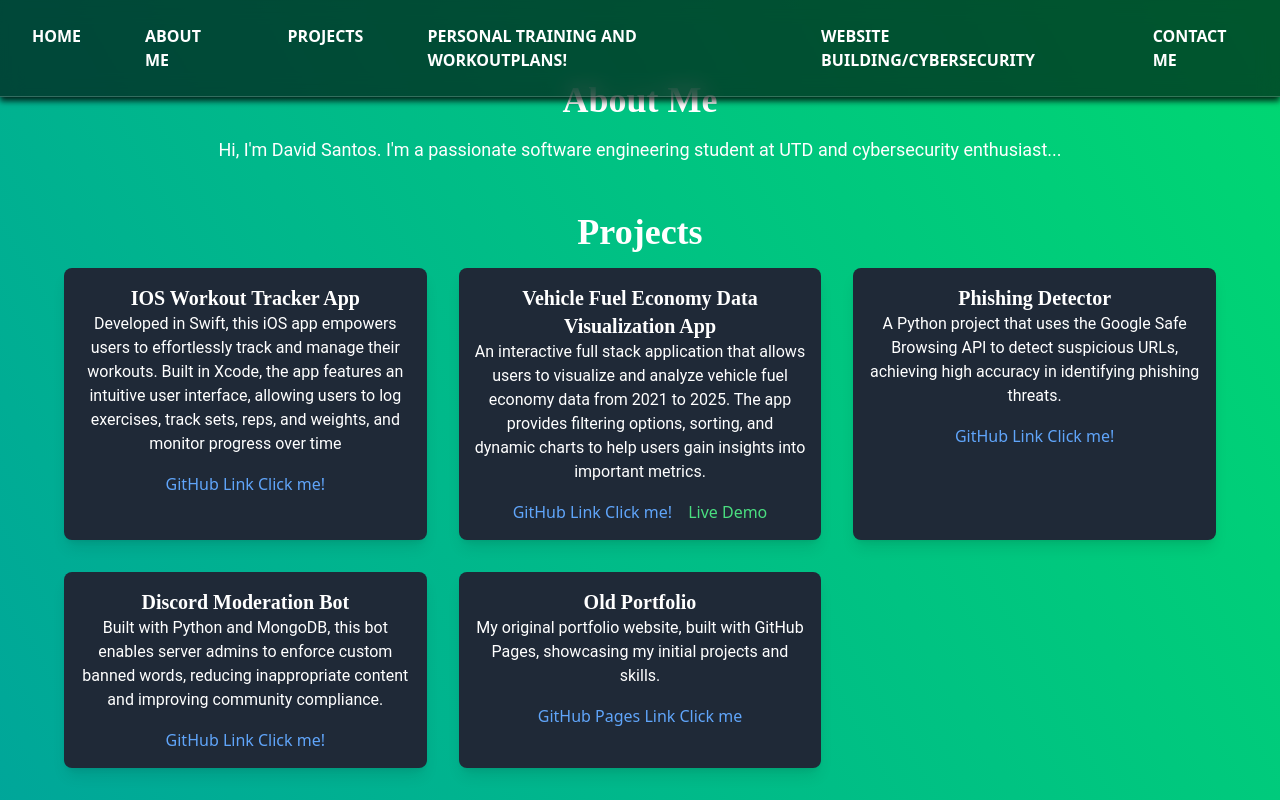
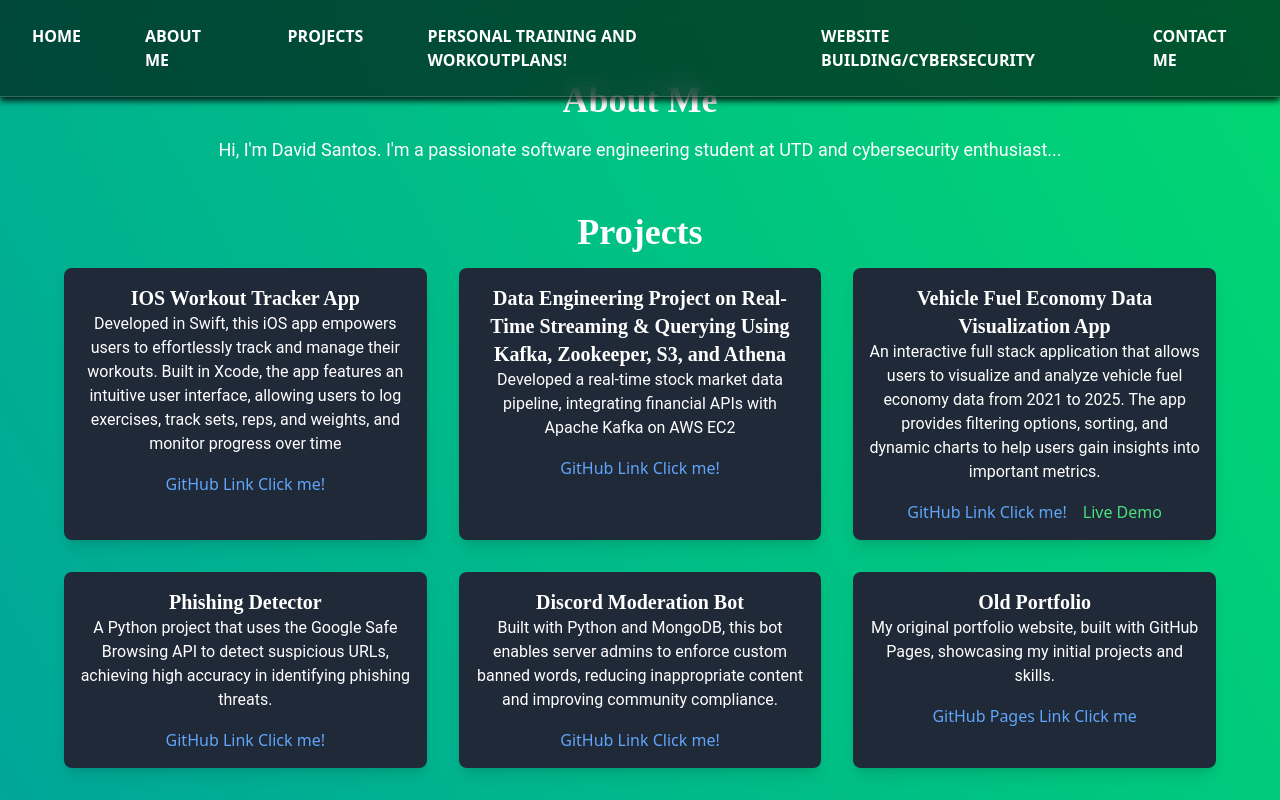
Before and after one commit to DavidSantosTXUSA/davidsantos.dev, a Next.js app: page /projects in a window 1280 px wide. Shown: the top 800 px of the page. Built offline with nearby package versions, Linux system fonts and the light colour scheme.

Commit message:
updated projects to be current

```diff
--- a/app/projects/page.tsx
+++ b/app/projects/page.tsx
@@ -34,7 +34,15 @@ export default function Projects() {
                                {/* <a href="placeholder" target="_blank" className="text-green-400 hover:text-green-600">Live Demo Coming Soon!</a> */}
                             </div>
                         </div>
-
+                        {/* AWS */}
+                        <div className="bg-gray-800 p-4 rounded-lg shadow-lg hover:scale-110 transform transition-transform duration-500 hover:bg-blue-700">
+                            <h3 className="text-xl font-semibold">Data Engineering Project on Real-Time Streaming & Querying Using Kafka, Zookeeper, S3, and Athena</h3>
+                            <p className="mb-4">Developed a real-time stock market data pipeline, integrating financial APIs with Apache Kafka on AWS EC2</p>
+                            <div className="flex justify-center gap-4">
+                                <a href="https://github.com/DavidSantosTXUSA/RealTimeStocksAWS" target="_blank" className="text-blue-400 hover:text-blue-600">GitHub Link Click me!</a>
+                               {/* <a href="placeholder" target="_blank" className="text-green-400 hover:text-green-600">Live Demo Coming Soon!</a> */}
+                            </div>
+                        </div>
                         {/* HackUTD 2024 */}
                         <div className="bg-gray-800 p-4 rounded-lg shadow-lg hover:scale-110 transform transition-transform duration-500 hover:bg-blue-700">
                             <h3 className="text-xl font-semibold">Vehicle Fuel Economy Data Visualization App</h3>
```
